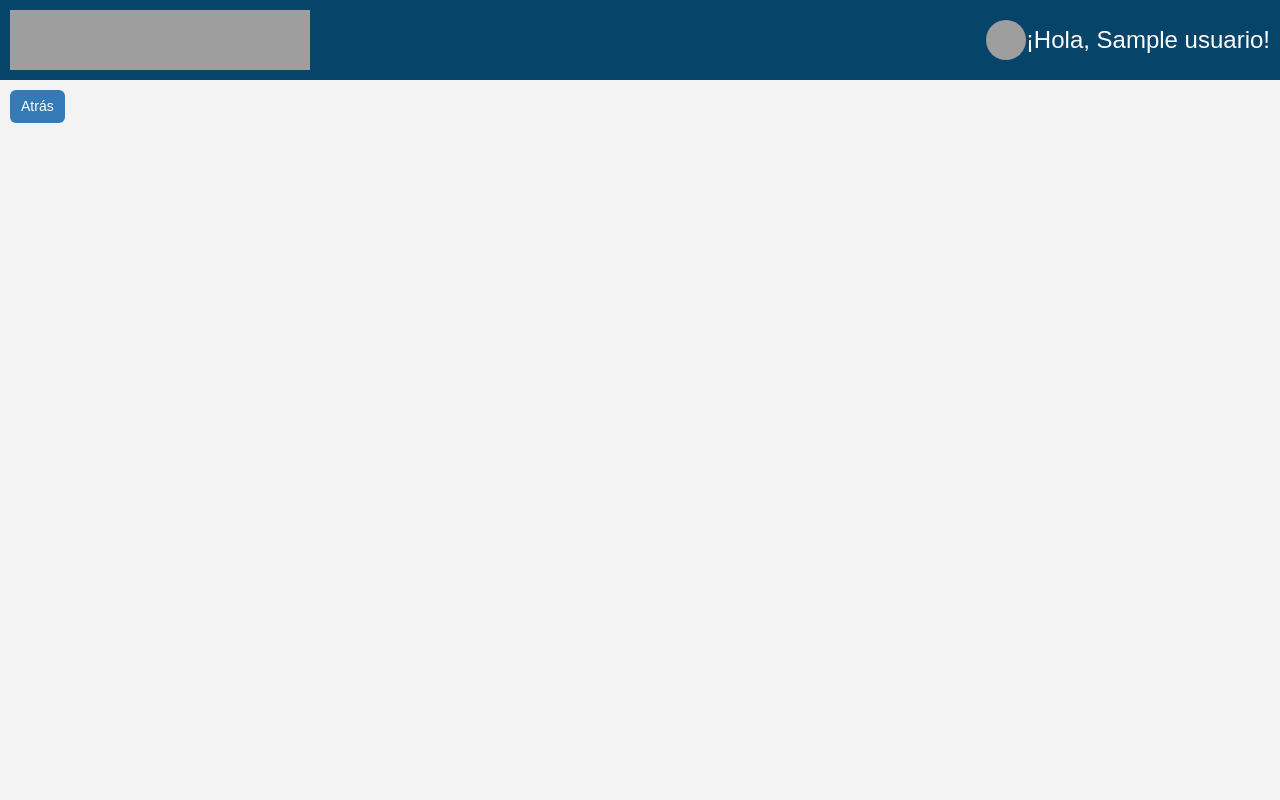
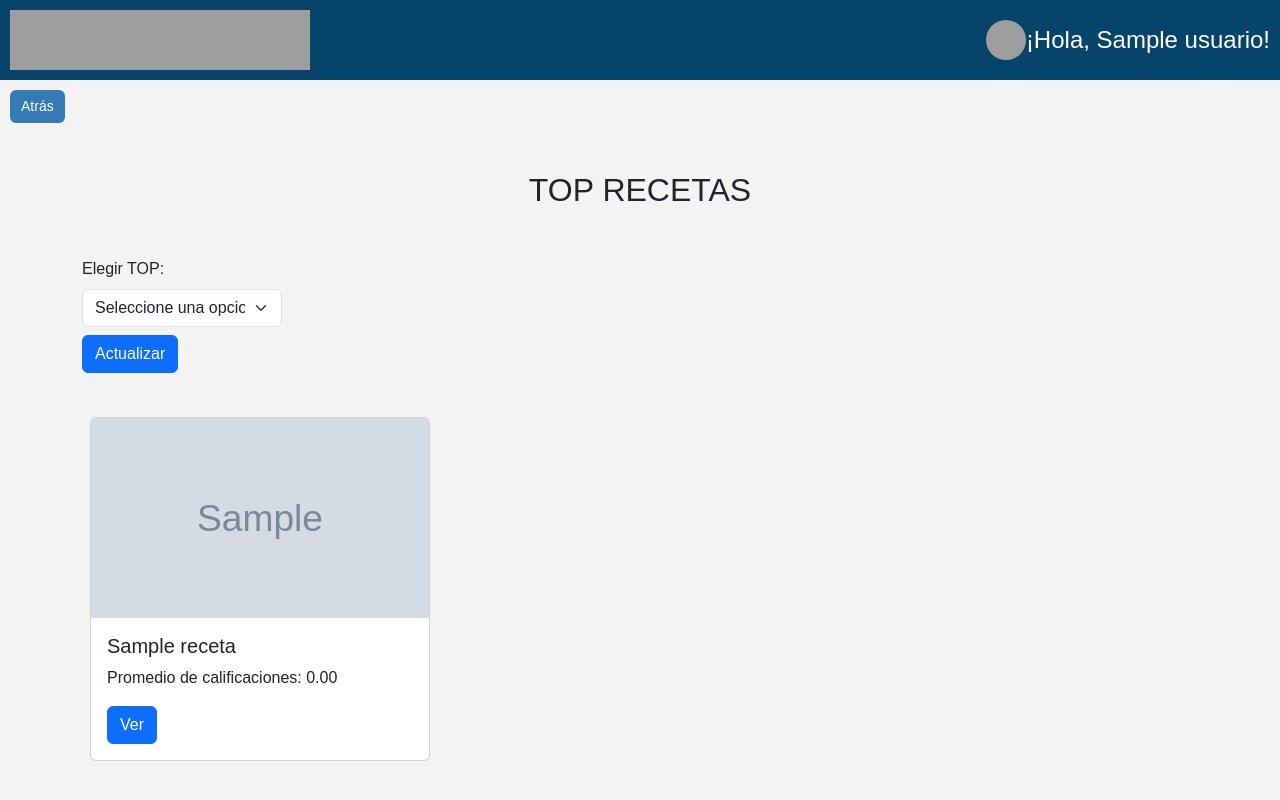
Before and after one commit to tylwerr/bd-tarea-2, a PHP site: page /top_recetas.php in a window 1280 px wide. Run offline with PHP 8.4, Linux system fonts and the light colour scheme; the visitor is signed in with stand-in values (Sample User, id 1); tables that the repository leaves empty or names only in its code hold one stand-in row (values such as "Sample post"); grey boxes marked "Sample" are stand-in pictures; grey boxes are pictures that could not be loaded.

Commit message:
agregado top recetas

```diff
--- a/PHP/top_recetas.php
+++ b/PHP/top_recetas.php
@@ -1,5 +1,38 @@
 <?php
 include("top_bar.php");
+$mensaje = '';
+
+if (isset($_GET['orden'])){
+    $orden = $_GET['orden'];
+} else {
+    $orden = "descendente";
+}
+
+if ($orden === "descendente"){
+    $sql = "SELECT *
+        FROM recetas
+        ORDER BY promedio_calificaciones DESC
+        LIMIT 10";
+    $stmt = $conn->prepare($sql);
+    $stmt->execute();
+
+    if ($stmt->rowCount() == 0){
+        $mensaje = "Todavía no hay calificaciones";
+    }
+
+} elseif ($orden === "ascendente"){
+    $sql = "SELECT *
+            FROM recetas
+            ORDER BY promedio_calificaciones ASC
+            LIMIT 10";
+    $stmt = $conn->prepare($sql);
+    $stmt->execute();
+
+    if ($stmt->rowCount() == 0){
+        $mensaje = "Todavía no hay calificaciones";
+    }
+}
+
 ?>
 
 <!DOCTYPE html>
@@ -18,6 +51,21 @@ include("top_bar.php");
             font-size: 14px;
         }
 
+        .col-md-4 {
+            padding: 20px;
+            border-radius: 10px;
+        }
+
+        .card-img-top {
+            height: 200px;
+            object-fit: cover;
+        }
+
+        .alert {
+            width: 50%;
+            margin: auto;
+        }
+
     </style>
 </head>
 
@@ -25,6 +73,49 @@ include("top_bar.php");
     <div style="margin: 10px;">
         <a href="principal.php" class="btn btn-back">Atrás</a>
     </div>
+    <h2 class="text-center my-5">TOP RECETAS</h2>
+
+    <?php if ($mensaje === "Todavía no hay calificaciones"): ?>
+        <div class="alert alert-primary text-center" role="alert">
+            <?php echo $mensaje; ?>
+        </div>
+    <?php endif; ?>
+
+    <div class="container">
+
+        <form action="top_recetas.php" method="GET" class="mb-4">
+            <div class="mt-2">
+                <label for="orden" class="form-label">Elegir TOP:</label>
+                <select name="orden" class="form-select" id="orden" style="max-width: 200px">
+                    <option selected disabled>Seleccione una opcion:</option>
+                    <option value="descendente">TOP 10 MEJORES</option>
+                    <option value="ascendente">TOP 10 PEORES</option>
+                </select>
+                <button type="submit" class="btn btn-primary mt-2">Actualizar</button>
+            </div>
+        </form>
+
+        <div class="row">
+            <?php while ($row = $stmt->fetch(PDO::FETCH_ASSOC)) {
+                $id_receta = $row['id_receta'];
+                $nombre_receta = $row['nombre_receta'];
+                $promedio = $row['promedio_calificaciones'];
+                $imagen = $row['url_imagen'];
+            ?>
+                <div class="col-md-4">
+                    <div class="card">
+                        <img src="<?php echo $imagen; ?>" class="card-img-top img-fluid" alt="<?php echo $nombre_receta; ?>">
+                        <div class="card-body">
+                            <h5 class="card-title"><?php echo $nombre_receta; ?></h5>
+                            <p class="card-text"><?php echo "Promedio de calificaciones: " . number_format($promedio, 2); ?> </p>
+                            <a href="ver_receta.php?id_receta=<?php echo urlencode($id_receta);?>&mensaje=" class="btn btn-primary">Ver</a>
+                        </div>
+                    </div>
+                </div>
+            <?php } ?>
+        </div>
+
+    </div>
 
 </body>
 </html>
```
Also changed, not shown: PHP/recetas.php (+8 -0 lines).
